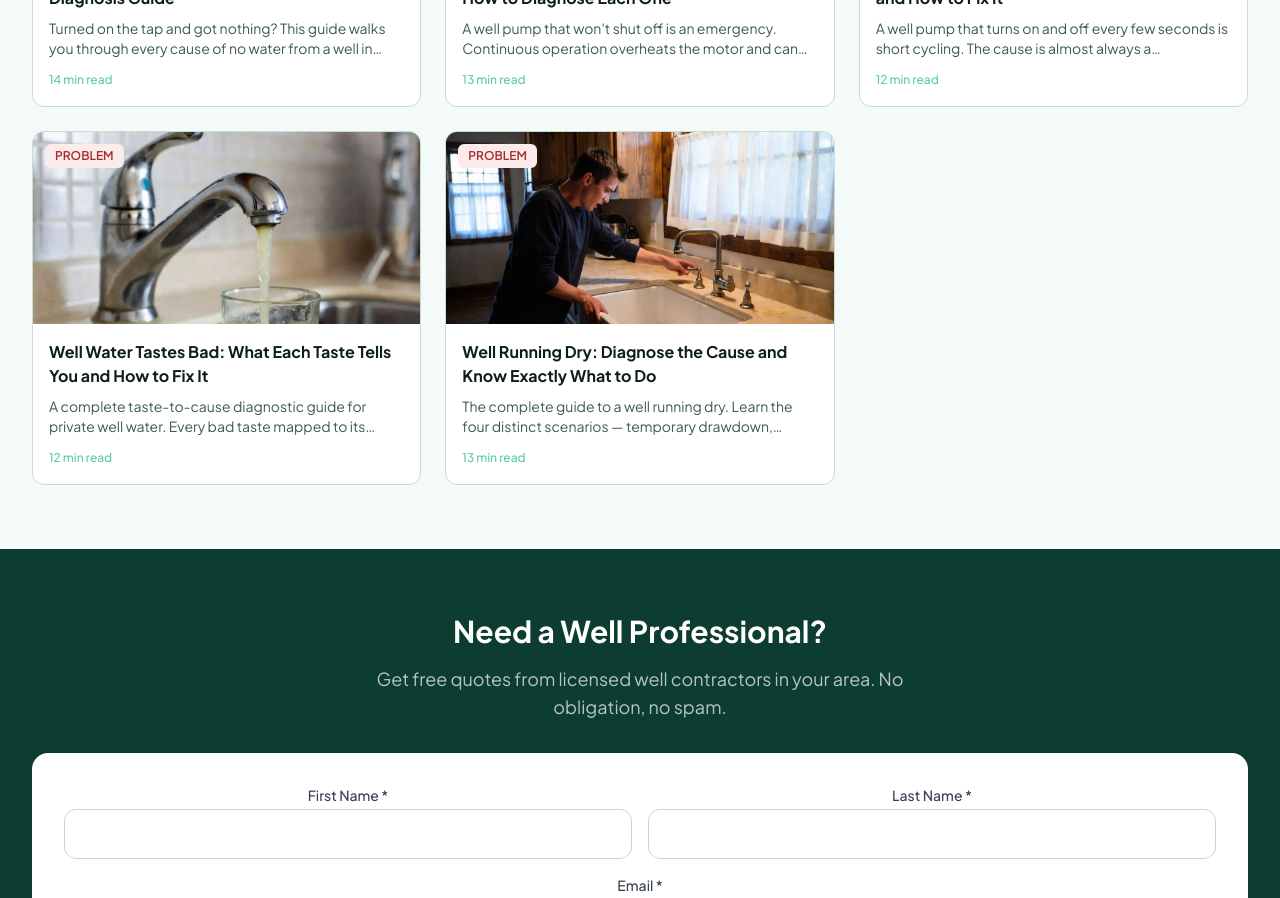
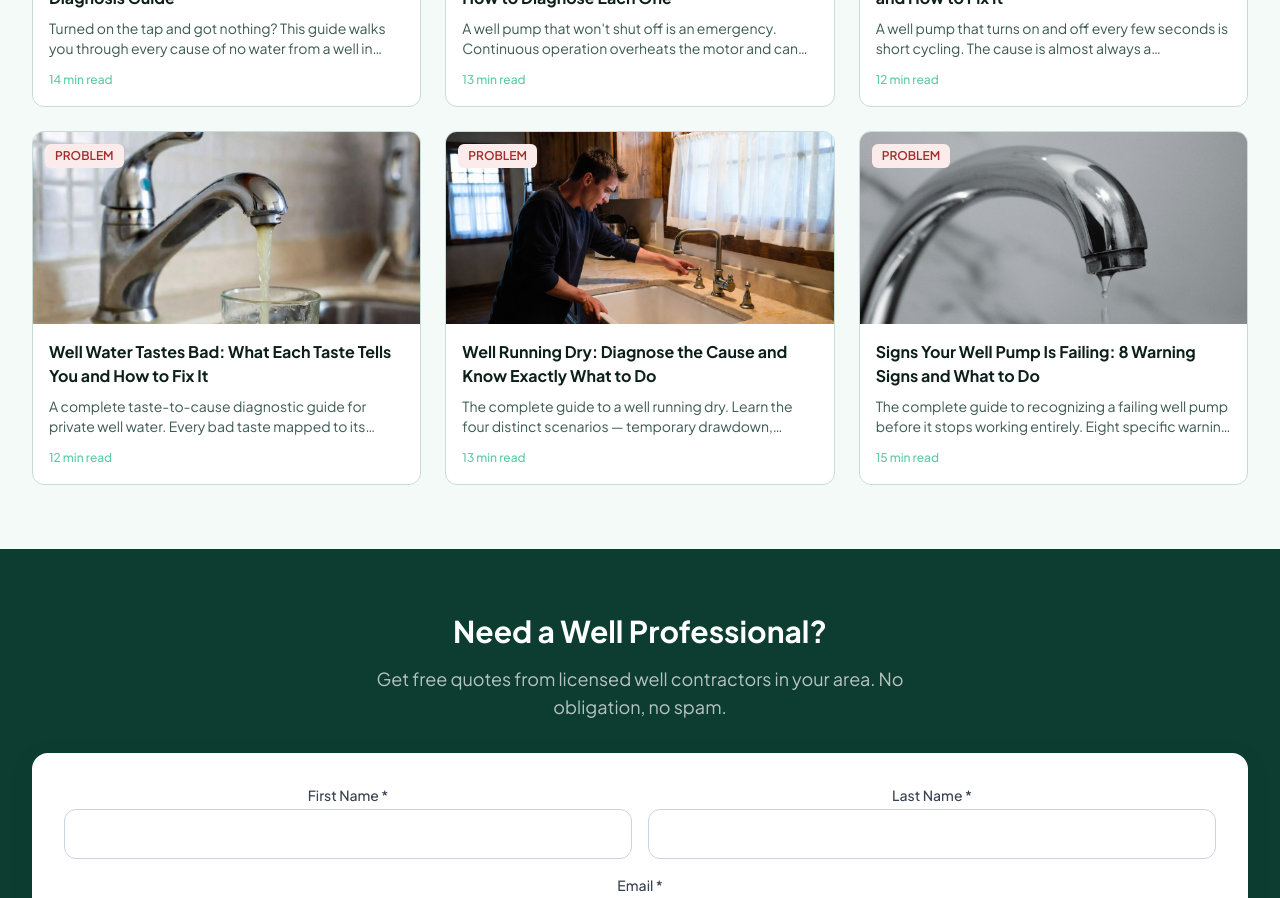
Before and after one commit to thebasementguide2026/thewell.guide-, a Next.js app: page /problems in a window 1280 px wide. Shown: the part 1080-1978 px from the top of the page. Built offline with nearby package versions, Linux system fonts and the light colour scheme.

Commit message:
Add well-pump-failing to problems index

```diff
--- a/app/problems/page.tsx
+++ b/app/problems/page.tsx
@@ -18,6 +18,7 @@ const problems = [
   { title: 'Well Pump Short Cycling: Causes, Diagnosis, and How to Fix It', href: '/problems/well-pump-short-cycling', description: 'A well pump that turns on and off every few seconds is short cycling. The cause is almost always a waterlogged pressure tank. This guide shows you how to diagnose every cause, what to check yourself, and when to call a contractor.', image: '/cycling.jpg', readTime: '12 min read' },
   { title: 'Well Water Tastes Bad: What Each Taste Tells You and How to Fix It', href: '/problems/well-water-tastes-bad', description: 'A complete taste-to-cause diagnostic guide for private well water. Every bad taste mapped to its specific cause, health risk level, required test, and treatment.', image: '/well tastebad.jpg', readTime: '12 min read' },
   { title: 'Well Running Dry: Diagnose the Cause and Know Exactly What to Do', href: '/problems/well-running-dry', description: 'The complete guide to a well running dry. Learn the four distinct scenarios — temporary drawdown, seasonal water table drop, pump set wrong, and true aquifer depletion — and the specific diagnosis and fix for each.', image: '/well dry.png', readTime: '13 min read' },
+  { title: 'Signs Your Well Pump Is Failing: 8 Warning Signs and What to Do', href: '/problems/well-pump-failing', description: 'The complete guide to recognizing a failing well pump before it stops working entirely. Eight specific warning signs with urgency levels, the age factor, DIY vs. professional diagnosis, and the repair vs. replace decision framework.', image: '/pressure tank fail.jpg', readTime: '15 min read' },
 ]
 
 export default function ProblemsIndexPage() {
```
